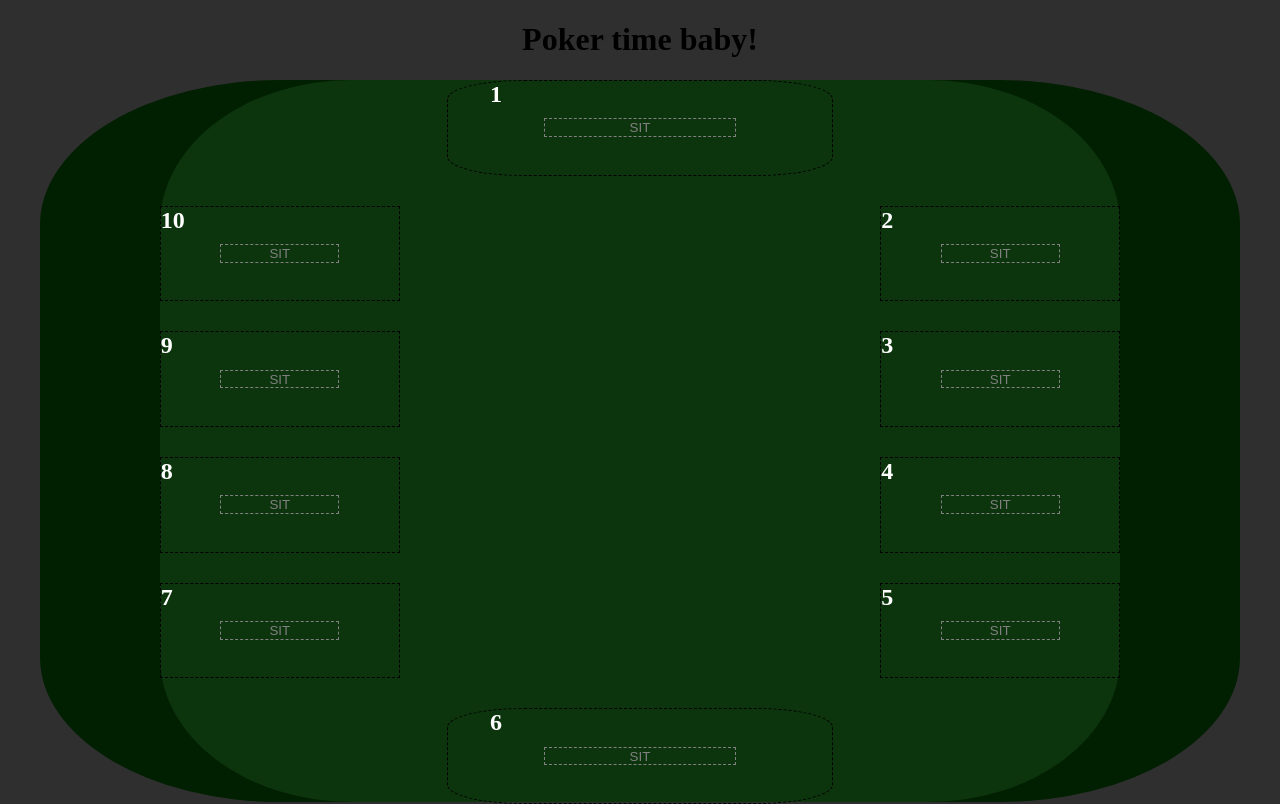
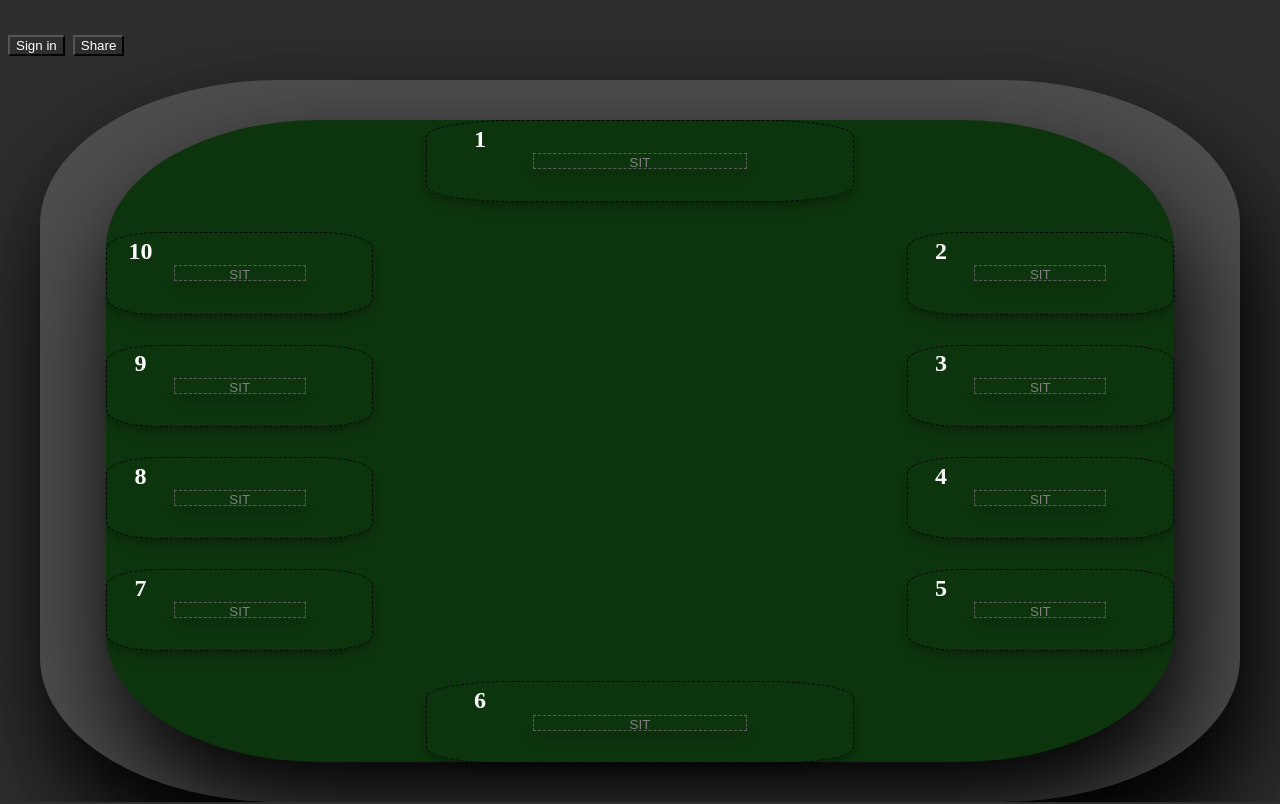
Before and after one commit to Joel-Hdz/Poker, a plain HTML site: page index.html in a window 1280 px wide. Drawn offline with Linux system fonts and the light colour scheme.

Commit message:
update html, css

```diff
--- a/index.html
+++ b/index.html
@@ -10,56 +10,56 @@
 </head>
 
 <body>
-    <h1>Poker time baby!</h1>
+    <h1><button id="sit" type="button">Sign in</button> <button type="button">Share</button></h1>
     <div id="mainContainer">
         <section id="seats">
             <div class="chair" id="tableEnds">
                 <h2>1</h2>
-                <button id="sit">SIT</button>
+                <button type="button" id="sit">SIT</button>
             </div>
             <div class="pairs">
                 <div class="chair" id="opposites">
                     <h2>10</h2>
-                    <button id="sit">SIT</button>
+                    <button id="sit" type="button">SIT</button>
                 </div>
                 <div class="chair" id="opposites">
                     <h2>2</h2>
-                    <button id="sit">SIT</button>
+                    <button type="button" id="sit">SIT</button>
                 </div>
             </div>
             <div class="pairs">
                 <div class="chair" id="opposites">
                     <h2>9</h2>
-                    <button id="sit">SIT</button>
+                    <button type="button" id="sit">SIT</button>
                 </div>
                 <div class="chair" id="opposites">
                     <h2>3</h2>
-                    <button id="sit">SIT</button>
+                    <button type="button" id="sit">SIT</button>
                 </div>
             </div>
             <div class="pairs">
                 <div class="chair" id="opposites">
                     <h2>8</h2>
-                    <button id="sit">SIT</button>
+                    <button type="button" id="sit">SIT</button>
                 </div>
                 <div class="chair" id="opposites">
                     <h2>4</h2>
-                    <button id="sit">SIT</button>
+                    <button type="button" id="sit">SIT</button>
                 </div>
             </div>
             <div class="pairs">
                 <div class="chair" id="opposites">
                     <h2>7</h2>
-                    <button id="sit">SIT</button>
+                    <button type="button" id="sit">SIT</button>
                 </div>
                 <div class="chair" id="opposites">
                     <h2>5</h2>
-                    <button id="sit">SIT</button>
+                    <button type="button" id="sit">SIT</button>
                 </div>
             </div>
             <div class="chair" id="tableEnds">
                 <h2>6</h2>
-                <button id="sit">SIT</button>
+                <button type="button" id="sit">SIT</button>
             </div>
         </section>
     </div>
--- a/p.css
+++ b/p.css
@@ -1,20 +1,24 @@
 html, body {
-    background-color: rgb(48, 47, 47);
+    background-color: rgb(46, 46, 46);
     height: 95%;
 }
-h1 {
-    text-align: center;
+h1 button{
+    background-color: transparent;
+    color: white;
 }
 #seats {
     background-color: #ddd;
     height: 100%;
     background-color: rgb(13, 53, 13);
     border-radius: 20%;
-    width: 80%;
+    width: 100%;
     margin: auto;
     display: grid;
     grid-template-rows: auto;
     row-gap: 2em;
+    grid-column: 2;
+    grid-row: 2;
+    box-shadow: 10px 50px 100px 0px black;
 }
 .pairs {
     display: grid;
@@ -29,17 +33,23 @@ h1 {
     display: grid;
     grid-template-columns: 1fr 2fr 1fr;
     grid-template-rows: 40% 20% 40%;
+    box-shadow:
+        0px 10px 10px 0px rgba(0,0,0,.1),
+        0px 4px 4px 0px rgba(0,0,0,.12);
+    border-radius: 20%;
 }
 .chair h2 {
     color: white;
-    margin: 0;
+    text-align: center;
+    margin-top: .2em;
 }
 .chair button {
     grid-column: 2;
     grid-row: 2;
     background-color: transparent;
-    border: gray dashed 1px;
+    border: rgb(94, 94, 94) dashed 1px;
     color: gray;
+    box-shadow: 0px 10px 10px 0px rgba(0,0,0,.1);
 }
 #tableEnds {
     width: 40%;
@@ -49,8 +59,12 @@ h1 {
 }
 #mainContainer {
     height: 100%;
-    background-color: rgb(1, 32, 1);
+    background-color: rgb(77, 77, 77);
     border-radius: 20%;
     width: 95%;
     margin: auto;
+    display: grid;
+    grid-template-columns: .25fr 4fr .25fr;
+    grid-template-rows: .25fr 4fr .25fr;
+    box-shadow: 10px 50px 100px 0px black;
 }
```
Also changed, not shown: deck.js (added).
